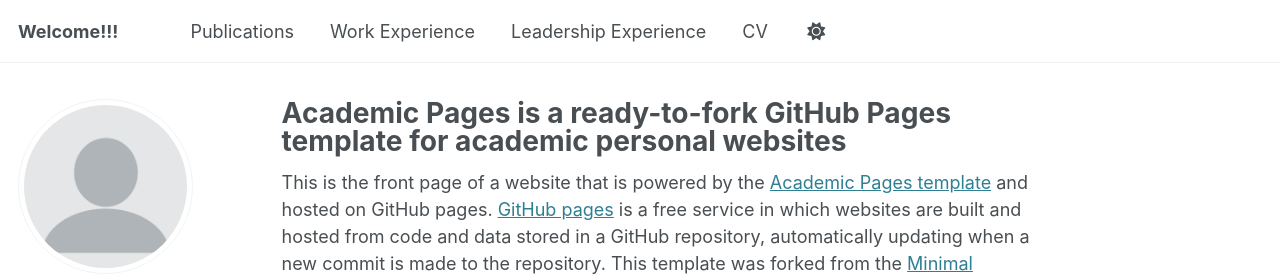
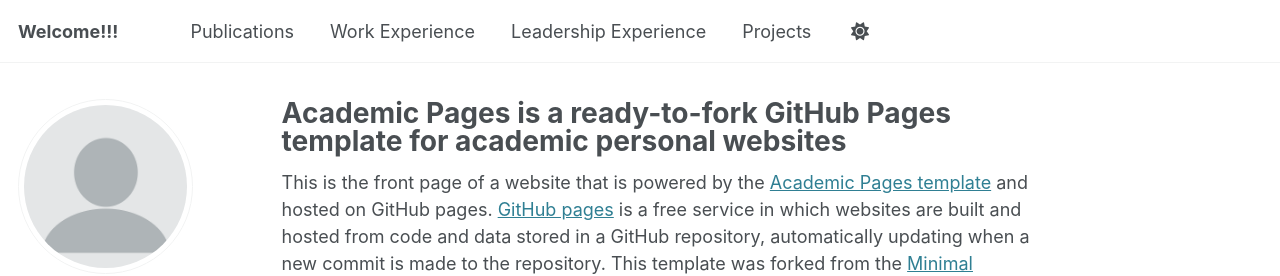
Before and after one commit to kaijieshi7/kaijieshi7.github.io, a Jekyll site: the page built from _pages/about.md, in a window 1280 px wide. Shown: the top 276 px of the page. Built offline with Jekyll 4.4.1, drawn with Linux system fonts in a browser that asks for light colours; some web fonts are replaced.

Commit message:
Update navigation.yml

```diff
--- a/_data/navigation.yml
+++ b/_data/navigation.yml
@@ -23,7 +23,7 @@
   - title: "Leadership Experience"
     url: /year-archive/
 
-  - title: "CV"
+  - title: "Projects"
     url: /cv/
 
   # - title: "CV"
```
